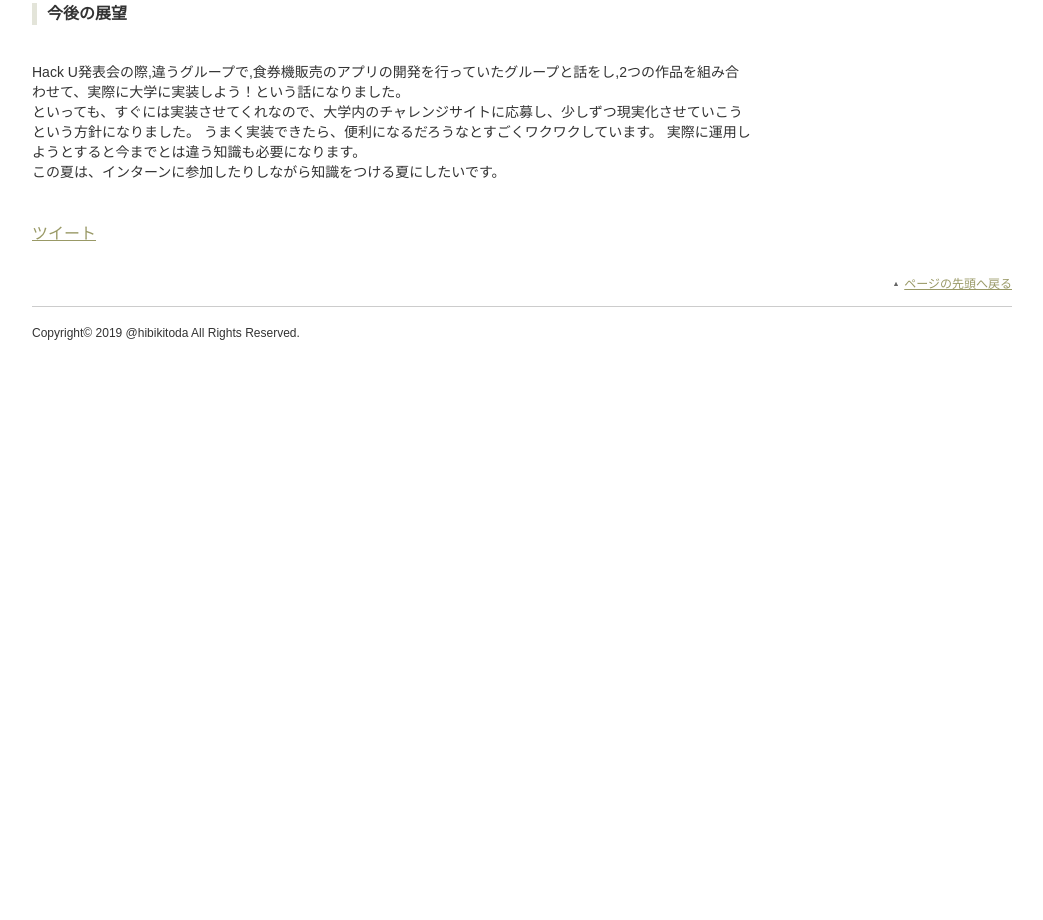
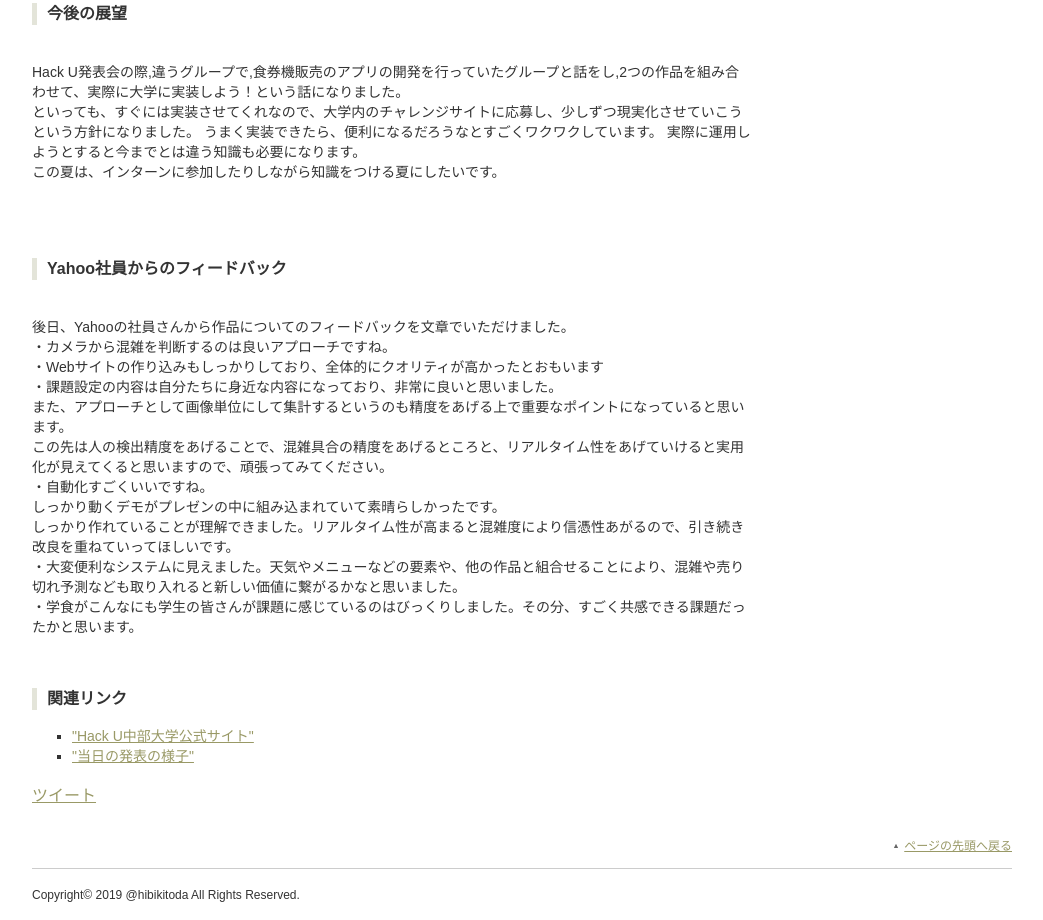
Before and after one commit to toda-hibiki/Source-code-for-Web-page, a plain HTML site: page prog/portfolio/hack.html in a window 1280 px wide. Shown: the part 3988-4908 px from the top of the page, without its empty margins (118-1161 px from the left). Before the commit the page ends 4346 px from the top, so only its background shows below. Drawn offline with Linux system fonts and the light colour scheme; a web font is replaced by a local one.

Commit message:
Update hack.html

```diff
--- a/prog/portfolio/hack.html
+++ b/prog/portfolio/hack.html
@@ -145,6 +145,32 @@
     この夏は、インターンに参加したりしながら知識をつける夏にしたいです。
     </p>
 　</section>
+<!--フィードバック-->
+<section class="mainVisual">
+  <h6 class="heading-typeB">Yahoo社員からのフィードバック</h6>
+    <p>
+    後日、Yahooの社員さんから作品についてのフィードバックを文章でいただけました。</br>
+    ・カメラから混雑を判断するのは良いアプローチですね。</br>
+    ・Webサイトの作り込みもしっかりしており、全体的にクオリティが高かったとおもいます</br>
+    ・課題設定の内容は自分たちに身近な内容になっており、非常に良いと思いました。</br>
+      また、アプローチとして画像単位にして集計するというのも精度をあげる上で重要なポイントになっていると思います。</br>
+      この先は人の検出精度をあげることで、混雑具合の精度をあげるところと、リアルタイム性をあげていけると実用化が見えてくると思いますので、頑張ってみてください。</br>
+    ・自動化すごくいいですね。</br>
+      しっかり動くデモがプレゼンの中に組み込まれていて素晴らしかったです。</br>
+      しっかり作れていることが理解できました。リアルタイム性が高まると混雑度により信憑性あがるので、引き続き改良を重ねていってほしいです。</br>
+    ・大変便利なシステムに見えました。天気やメニューなどの要素や、他の作品と組合せることにより、混雑や売り切れ予測なども取り入れると新しい価値に繋がるかなと思いました。</br>
+    ・学食がこんなにも学生の皆さんが課題に感じているのはびっくりしました。その分、すごく共感できる課題だったかと思います。</br>
+    </p>
+　</section>
+<!--関連リンク-->
+<section>
+  <h2 class="heading-typeB">関連リンク</h2>
+  <ul>
+    <li><a href="https://hacku.yahoo.co.jp/chubu2019/"> "Hack U中部大学公式サイト"</a>
+    <li><a href="https://www.youtube.com/HackU"> "当日の発表の様子"</a>
+  </ul>
+</section>
+
 </article>
 
 <footer class="articleDetailFoot">
```
